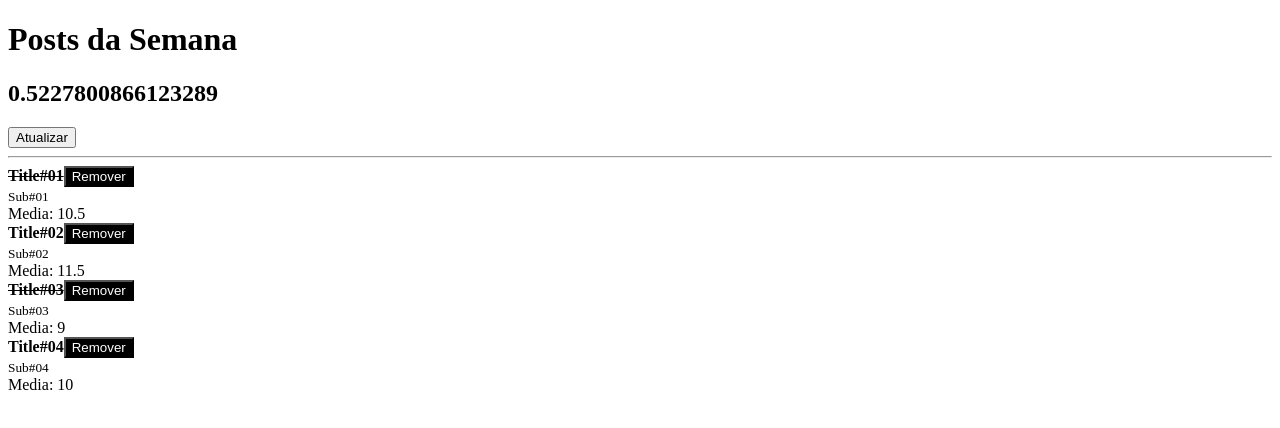
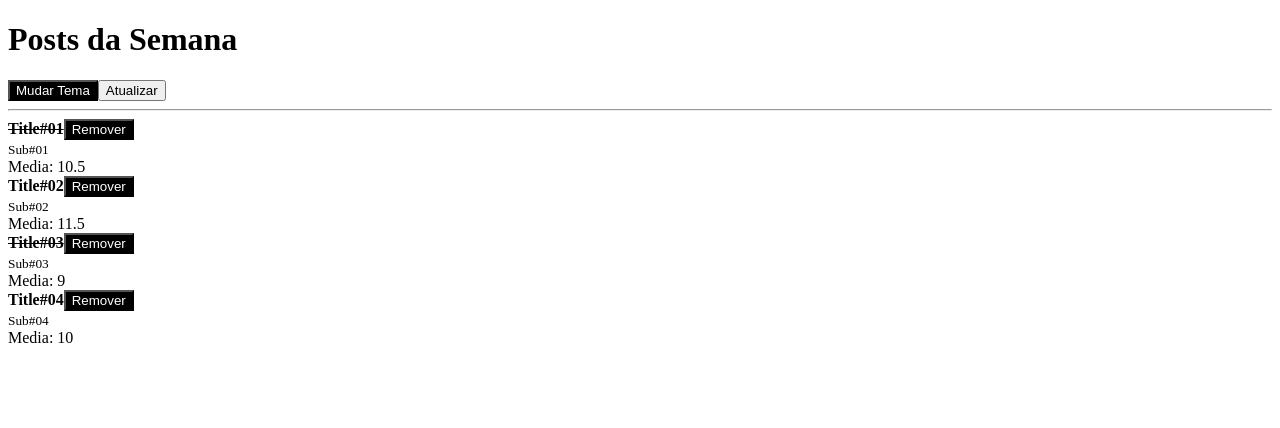
Before and after one commit to alexmota-dev/Fundamentals-of-React, a React app: page / in a window 1280 px wide. Shown: the top 428 px of the page. Built offline with nearby package versions, Linux system fonts and the light colour scheme.

Commit message:
atualizando header, com button de mudar tema

```diff
--- a/src/Header.js
+++ b/src/Header.js
@@ -1,14 +1,23 @@
 import React from 'react'
 import PropTypes from 'prop-types'
+import Button from './Button'
 const Header = (props) => {
   return (
     <div>
         <h1>{props.title}</h1>
-        <h2>{Math.random()}</h2>
+        <Button
+          onClick={props.onToggleTheme}>
+          Mudar Tema
+        </Button>
         {props.children}
     </div>
   )
 }
+Header.propTypes = {
+  onToggleTheme: PropTypes.func.isRequired,
+  title: PropTypes.string,
+  children: PropTypes.node,
+};
 
 Header.defaultProps = {
   title:`Alek a lenda`
```
